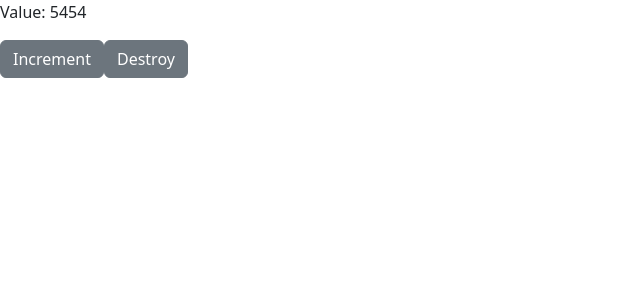
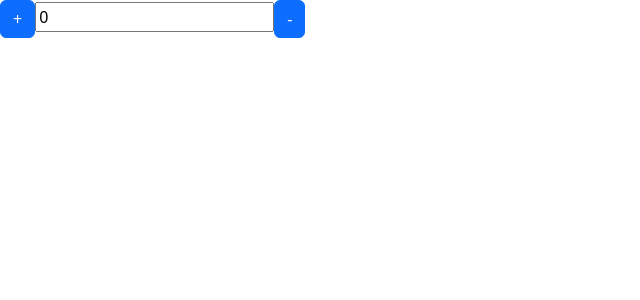
Before and after one commit to Vinnissaum/angular-course, an Angular app in the folder first-project/: page / in a window 1280 px wide. Shown: the top 300 px of the page, without its empty margins (0-640 px from the left). Built offline with nearby package versions, Linux system fonts and the light colour scheme.

Commit message:
feat: access DOM using ViewChild

```diff
--- a/first-project/src/app/app.component.html
+++ b/first-project/src/app/app.component.html
@@ -2,7 +2,7 @@
 <my-first-component></my-first-component>
 <app-courses></app-courses>
 <app-data-binding></app-data-binding> -->
-<app-life-cycle [value]="updatedValue" *ngIf="!isDestroyed"></app-life-cycle>
+<!-- <app-life-cycle [value]="updatedValue" *ngIf="!isDestroyed"></app-life-cycle>
 <button class="btn btn-secondary"
   (click)="incrementValue()"
 >
@@ -12,4 +12,5 @@
   (click)="destroy()"
 >
   Destroy
-</button>
+</button> -->
+<counter></counter>
--- a/first-project/src/app/data-binding/data-binding.component.ts
+++ b/first-project/src/app/data-binding/data-binding.component.ts
@@ -14,7 +14,7 @@ export class DataBindingComponent implements OnInit {
   savedInput: string = '';
   isMouseOver: boolean = false;
   varName: string = 'via component props';
-  initialCounterValue: string = '10';
+  initialCounterValue: number = 10;
 
   constructor() { }
 
--- a/first-project/src/app/output-property/output-property.component.html
+++ b/first-project/src/app/output-property/output-property.component.html
@@ -4,7 +4,7 @@
   >
     +
   </button>
-  <input type="text" [value]="value" readonly>
+  <input type="text" [value]="value" readonly #inputField>
   <button class="btn btn-primary"
     (click)="minusValue()"
   >
--- a/first-project/src/app/output-property/output-property.component.ts
+++ b/first-project/src/app/output-property/output-property.component.ts
@@ -1,4 +1,4 @@
-import { Component, EventEmitter, Input, OnInit, Output } from '@angular/core';
+import { Component, ElementRef, EventEmitter, Input, OnInit, Output, ViewChild } from '@angular/core';
 
 @Component({
   selector: 'counter',
@@ -8,17 +8,21 @@ import { Component, EventEmitter, Input, OnInit, Output } from '@angular/core';
 export class OutputPropertyComponent implements OnInit {
 
   constructor() { }
-@Input() value: string = '0';
+  @Input() value: number = 0;
+
+  @ViewChild('inputField', { static: false }) inputValue!: ElementRef;
 
   @Output() newValue = new EventEmitter();
 
   plusValue() {
-    this.value = (parseInt(this.value) + 1).toString();
+    this.inputValue.nativeElement.value++;
+    // this.value = (parseInt(this.value) + 1).toString();
     this.newValue.emit({ updatedValue: this.value });
   }
 
   minusValue() {
-    this.value = (parseInt(this.value) - 1).toString();
+    this.inputValue.nativeElement.value--;
+    // this.value = (parseInt(this.value) - 1).toString();
     this.newValue.emit({ updatedValue: this.value });
   }
 
```
